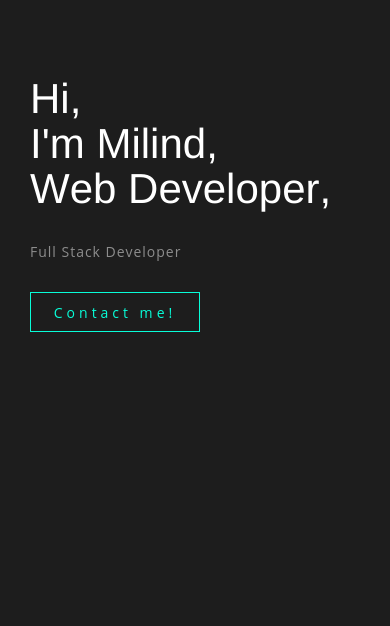
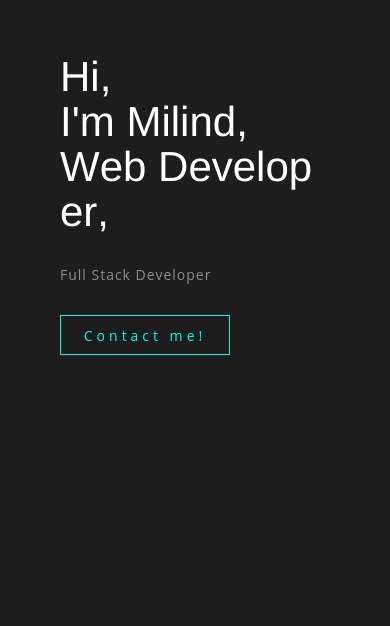
Before and after one commit to sambit-sunny/dev-portfolio, a React (Create React App) app: page / in a window 390 px wide. Shown: the part 218-844 px from the top of the page. Built offline with nearby package versions, Linux system fonts and the light colour scheme.

Commit message:
add padding to projects

```diff
--- a/src/pages/Projects/Projects.css
+++ b/src/pages/Projects/Projects.css
@@ -60,7 +60,7 @@ h2 {
 }
 
 .projects-section {
-    padding: 0 3rem;
+    padding: 0 10rem;
     position: relative;
 }
 
@@ -104,7 +104,7 @@ h2 {
 
 @media screen and (max-width: 600px) {
     .section-full {
-        padding: 9rem 3rem;
+        padding: 9rem 6rem;
     }
 
     .section-full .text-zone {
```
